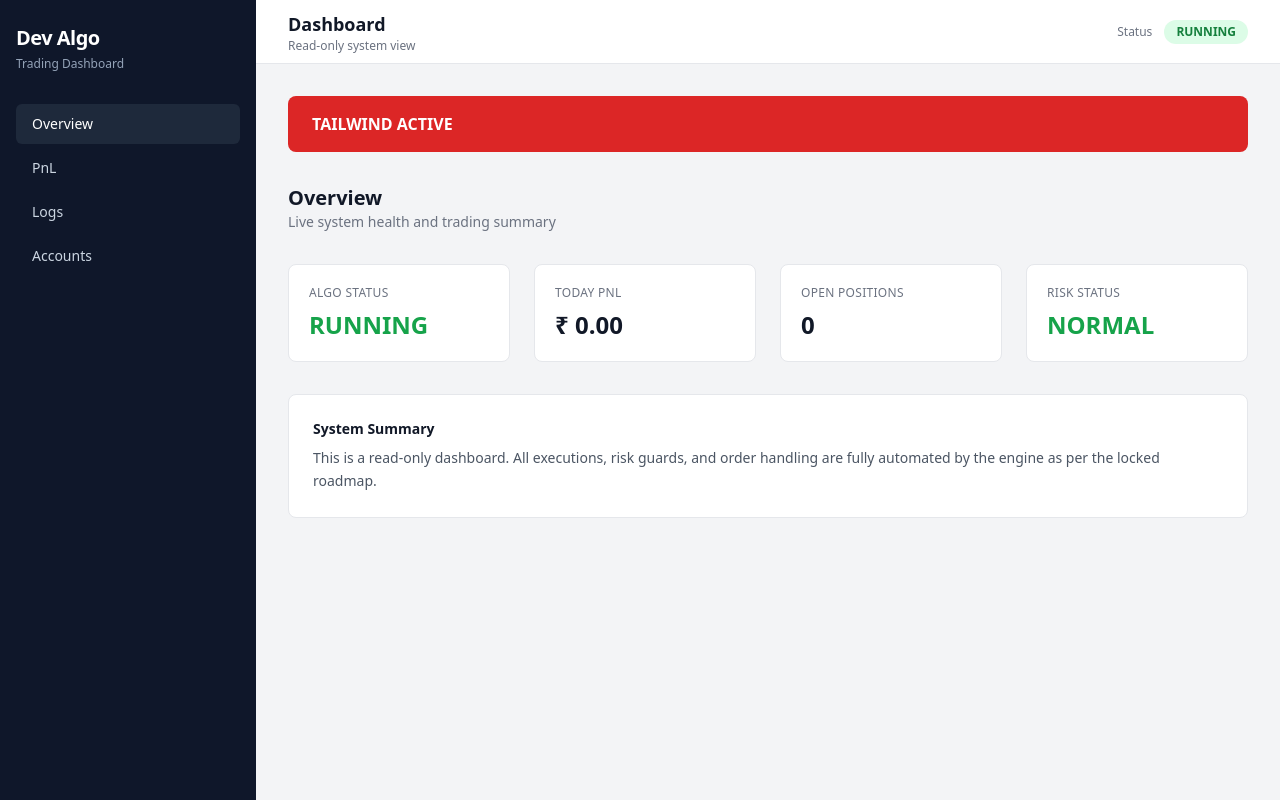
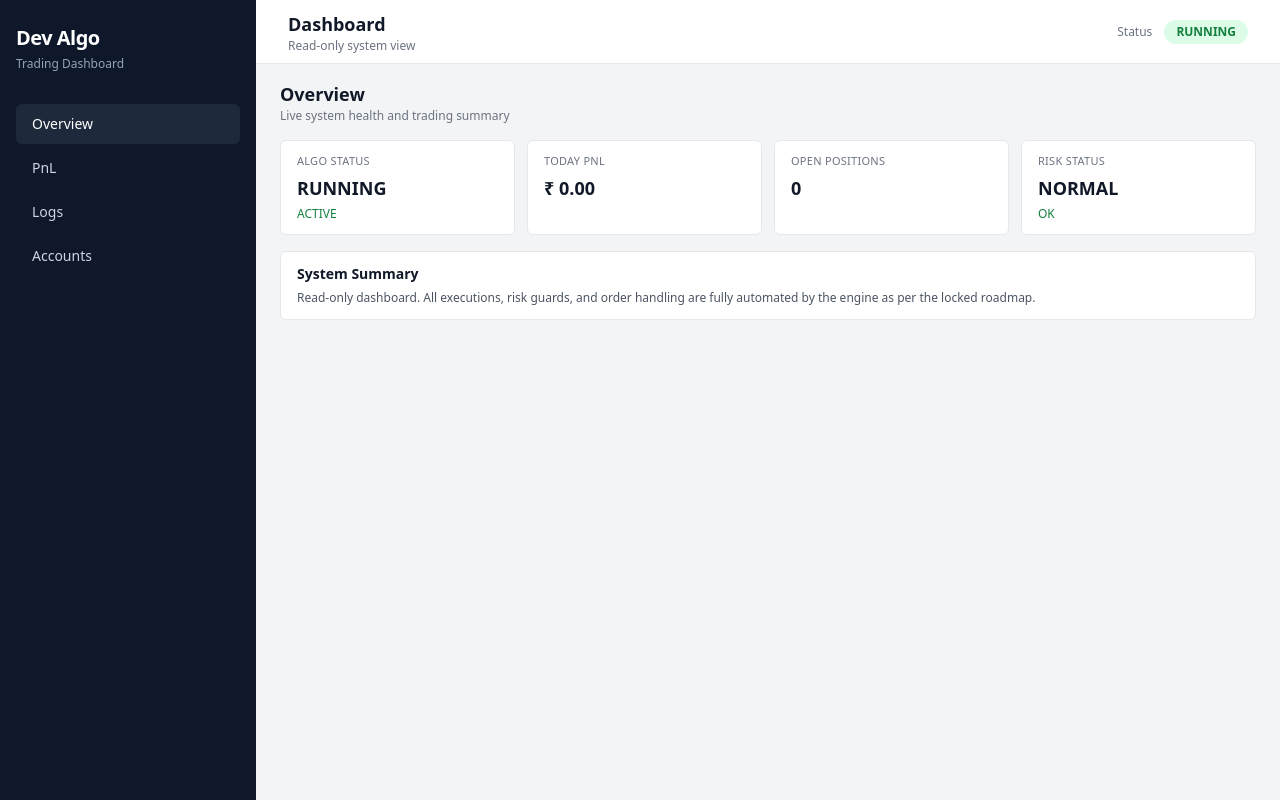
Before and after one commit to devanshprakashsingh-lang/dev-algo-frontend, a React app: page / in a window 1280 px wide. Built offline with nearby package versions, Linux system fonts and the light colour scheme; the HTML template or start-up script is replaced by a standard one.

Commit message:
UI Step 2 locked: dense compact dashboard layout

```diff
--- a/src/components/layout/DashboardLayout.jsx
+++ b/src/components/layout/DashboardLayout.jsx
@@ -8,11 +8,12 @@ export default function DashboardLayout() {
       <Sidebar />
       <div className="flex-1 flex flex-col">
         <Header />
-        <main className="flex-1 p-8">
-          <div className="max-w-7xl mx-auto">
-            <Outlet />
-          </div>
-        </main>
+        <main className="flex-1 px-6 py-4">
+  <div className="max-w-7xl mx-auto">
+    <Outlet />
+  </div>
+</main>
+
       </div>
     </div>
   );
--- a/src/components/ui/cards/StatCard.jsx
+++ b/src/components/ui/cards/StatCard.jsx
@@ -1,23 +1,17 @@
 export default function StatCard({ label, value, status }) {
   return (
-    <div className="bg-white rounded-xl border border-gray-200 shadow-sm hover:shadow-md transition-shadow duration-200">
-      <div className="p-5">
-        <div className="text-xs font-medium text-gray-500 uppercase tracking-wide">
+    <div className="bg-white border border-gray-200 rounded-md px-4 py-3">
+      <div className="text-[11px] uppercase tracking-wide text-gray-500">
         {label}
       </div>
-
-        <div className="mt-2 text-2xl font-semibold text-gray-900">
+      <div className="mt-1 text-lg font-semibold text-gray-900">
         {value}
       </div>
-
       {status && (
-          <div className="mt-3">
-            <span className="inline-flex items-center px-2.5 py-1 rounded-full text-xs font-medium bg-green-100 text-green-700">
+        <div className="mt-1 text-xs font-medium text-green-700">
           {status}
-            </span>
         </div>
       )}
     </div>
-    </div>
   );
 }
--- a/src/pages/Overview.jsx
+++ b/src/pages/Overview.jsx
@@ -1,68 +1,31 @@
+import StatCard from "../components/ui/cards/StatCard";
+
 export default function Overview() {
   return (
-    <div className="space-y-8">
-      {/* Top Banner */}
-      <div className="rounded-lg bg-red-600 text-white px-6 py-4 font-semibold">
-        TAILWIND ACTIVE
-      </div>
-
-      {/* Page Title */}
+    <div className="space-y-4">
       <div>
-        <h1 className="text-xl font-semibold text-gray-900">Overview</h1>
-        <p className="text-sm text-gray-500">
+        <h2 className="text-lg font-semibold text-gray-900">Overview</h2>
+        <p className="text-xs text-gray-500">
           Live system health and trading summary
         </p>
       </div>
 
-      {/* Stat Cards */}
-      <div className="grid grid-cols-1 sm:grid-cols-2 lg:grid-cols-4 gap-6">
-        <StatCard
-          label="Algo Status"
-          value="RUNNING"
-          valueColor="text-green-600"
-        />
-        <StatCard
-          label="Today PnL"
-          value="₹ 0.00"
-          valueColor="text-gray-900"
-        />
-        <StatCard
-          label="Open Positions"
-          value="0"
-          valueColor="text-gray-900"
-        />
-        <StatCard
-          label="Risk Status"
-          value="NORMAL"
-          valueColor="text-green-600"
-        />
+      <div className="grid grid-cols-1 sm:grid-cols-2 lg:grid-cols-4 gap-3">
+        <StatCard label="Algo Status" value="RUNNING" status="ACTIVE" />
+        <StatCard label="Today PnL" value="₹ 0.00" />
+        <StatCard label="Open Positions" value="0" />
+        <StatCard label="Risk Status" value="NORMAL" status="OK" />
       </div>
 
-      {/* System Summary */}
-      <div className="bg-white border border-gray-200 rounded-lg p-6">
-        <h3 className="text-sm font-semibold text-gray-900 mb-2">
+      <div className="bg-white border border-gray-200 rounded-md px-4 py-3">
+        <h3 className="text-sm font-semibold text-gray-900 mb-1">
           System Summary
         </h3>
-        <p className="text-sm text-gray-600 leading-relaxed">
-          This is a read-only dashboard. All executions, risk guards,
-          and order handling are fully automated by the engine
-          as per the locked roadmap.
+        <p className="text-xs text-gray-600 leading-relaxed">
+          Read-only dashboard. All executions, risk guards, and order handling
+          are fully automated by the engine as per the locked roadmap.
         </p>
       </div>
     </div>
   );
 }
-
-/* Reusable Card */
-function StatCard({ label, value, valueColor }) {
-  return (
-    <div className="bg-white border border-gray-200 rounded-lg p-5">
-      <div className="text-xs uppercase tracking-wide text-gray-500">
-        {label}
-      </div>
-      <div className={`mt-2 text-2xl font-semibold ${valueColor}`}>
-        {value}
-      </div>
-    </div>
-  );
-}
```
Lines whose indentation alone changed are shown as unchanged.
